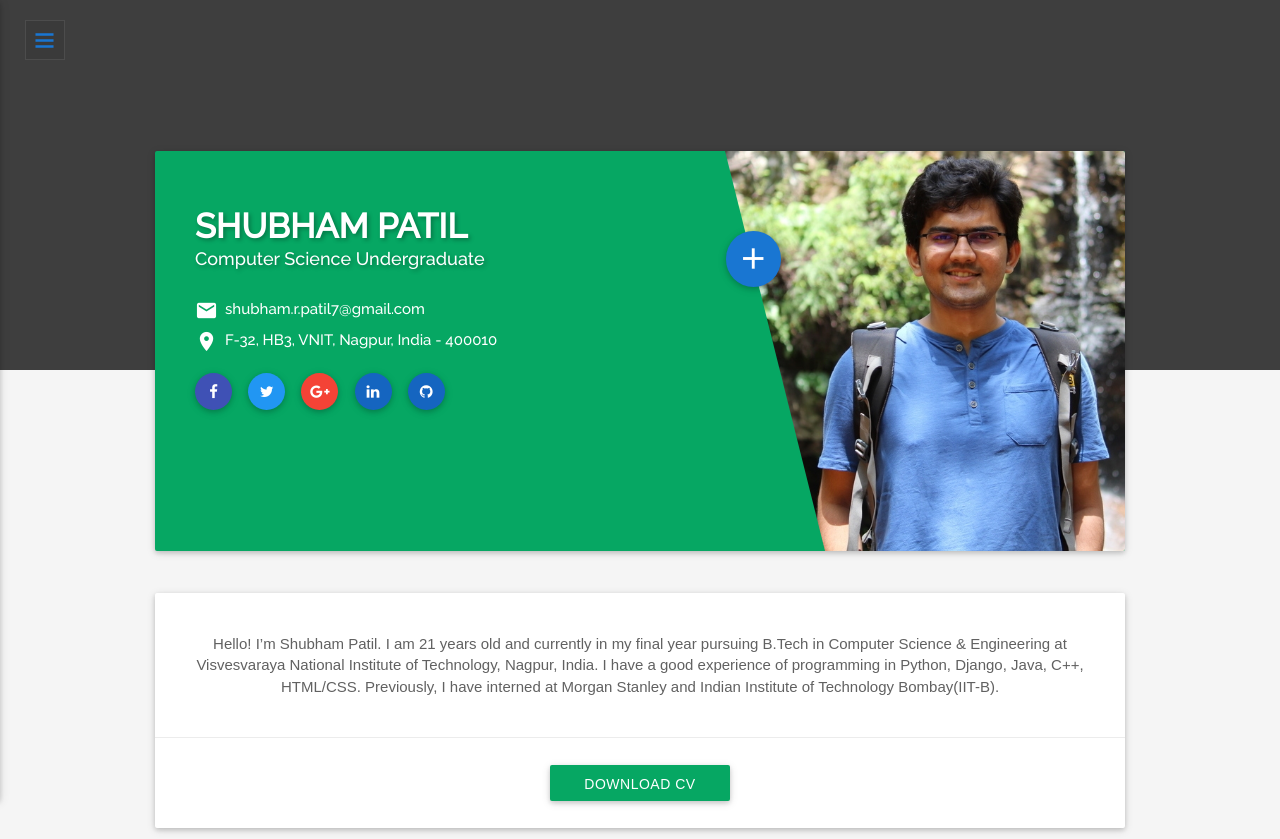
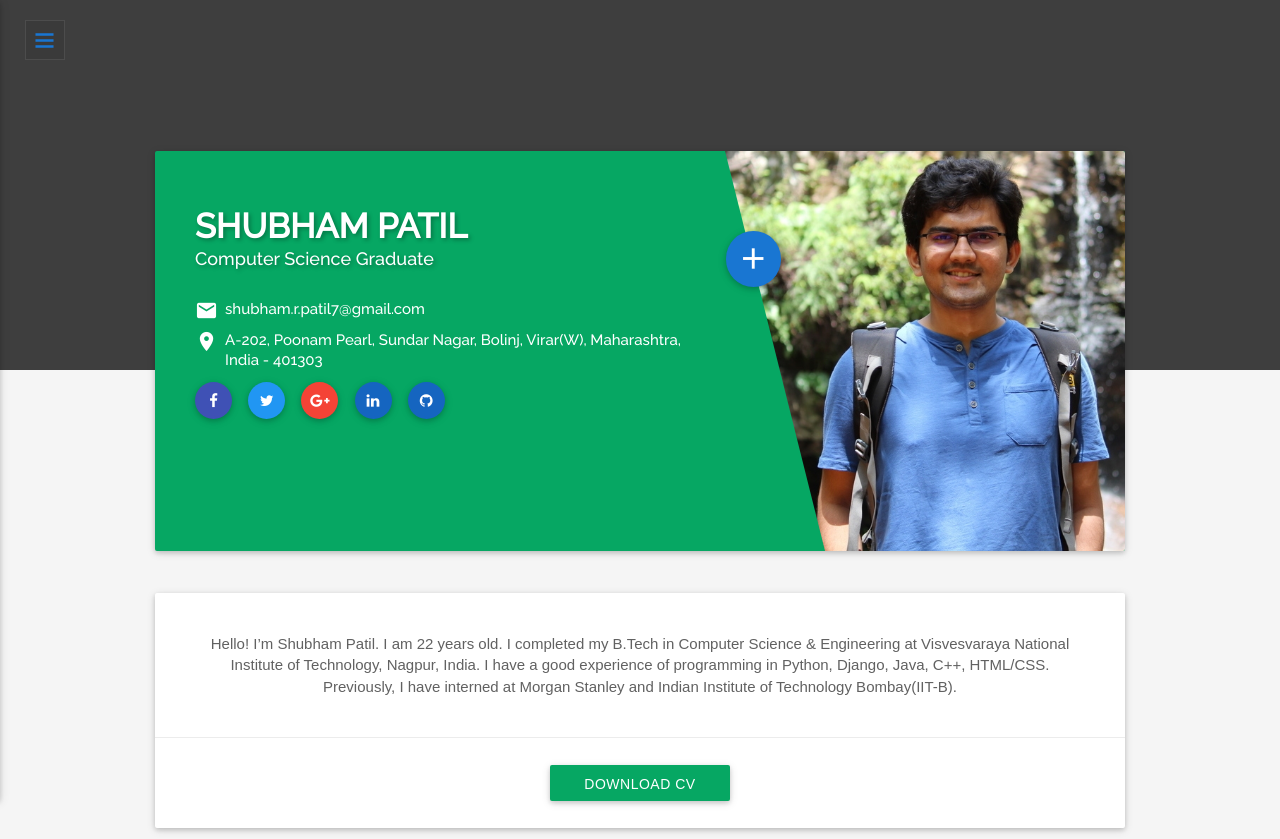
Before and after one commit to shubham76/shubham76.github.io, a plain HTML site: page index.html in a window 1280 px wide. Shown: the top 839 px of the page. Drawn offline with Linux system fonts and the light colour scheme; some packages are replaced by stand-ins of ours; a web font is replaced by a local one.

Commit message:
Update index.html

```diff
--- a/index.html
+++ b/index.html
@@ -56,7 +56,7 @@
             <!-- NAME & STATUS -->
             <div class="text-holder text-center">
                 <h2>Shubham Patil</h2>
-                <h6>Computer Science Undergraduate</h6>
+                <h6>Computer Science Graduate</h6>
             </div>
         </div>
     </div>
@@ -123,7 +123,7 @@
                                 <!-- NAME & STATUS -->
                                 <div class="info-headings">
                                     <h4 class="text-uppercase left">Shubham Patil</h4>
-                                    <h6 class="text-capitalize left">Computer Science Undergraduate</h6>
+                                    <h6 class="text-capitalize left">Computer Science Graduate</h6>
                                 </div>
 
                                 <!-- CONTACT INFO -->
@@ -135,7 +135,7 @@
                                         </li>
                                         <li class="clearfix">
                                             <span class="title"><i class="material-icons">place</i></span>
-                                            <span class="content">F-32, HB3, VNIT, Nagpur, India - 400010</span>
+                                            <span class="content">A-202, Poonam Pearl, Sundar Nagar, Bolinj, Virar(W), Maharashtra, India - 401303</span>
                                         </li>
                                     </ul>
                                 </div>
@@ -181,7 +181,7 @@
                         <!-- ABOUT PARAGRAPH -->
                         <p>
                             Hello! I’m Shubham Patil.
-                            I am 21 years old and currently in my final year pursuing
+                            I am 22 years old. I completed my
 B.Tech in Computer Science & Engineering at Visvesvaraya National Institute of
 Technology, Nagpur, India. I have a good experience of programming in Python, Django,
 Java, C++, HTML/CSS. Previously, I have interned at Morgan Stanley and Indian Institute of
```
